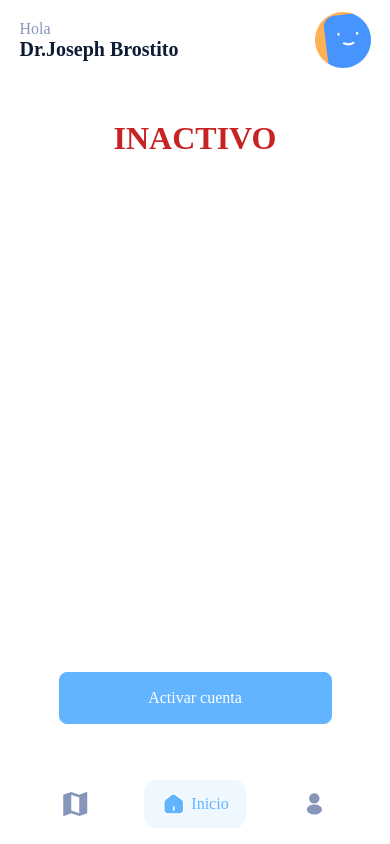
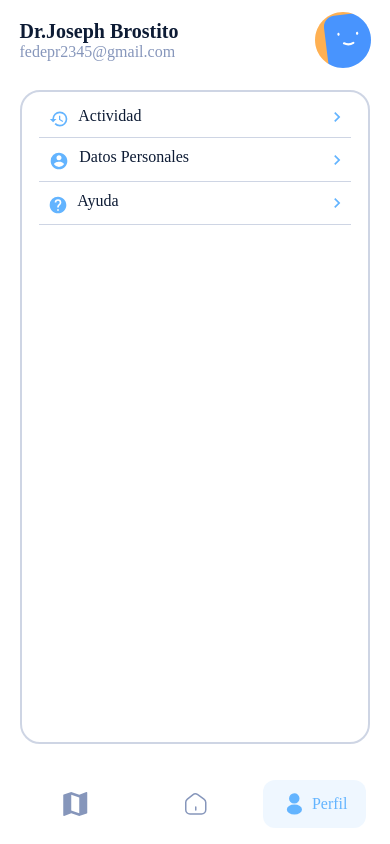
Before and after one commit to UrielSzw/medigo, a React Native app: screen / in a window 390 px wide. Built offline with nearby package versions, Linux system fonts and the light colour scheme.

Commit message:
informationDoc: Review

```diff
--- /dev/null
+++ b/src/components/Common/ProfileOption/ProfileOption.component.jsx
@@ -0,0 +1,19 @@
+import React from 'react';
+import {View, TouchableOpacity} from 'react-native';
+import {StyledText} from '../StyledText/StyledText.component';
+import {NextIcon} from '../../../assets';
+import {styles} from './ProfileOption.styles';
+
+export const ProfileOption = ({iconComponent, text, onPress}) => (
+  <View style={styles.wrapper}>
+    <TouchableOpacity onPress={onPress}>
+      <View style={styles.option}>
+        <View style={styles.optionText}>
+          {iconComponent}
+          <StyledText>{text}</StyledText>
+        </View>
+        <NextIcon />
+      </View>
+    </TouchableOpacity>
+  </View>
+);
--- /dev/null
+++ b/src/components/Common/ProfileOption/ProfileOption.styles.js
@@ -0,0 +1,21 @@
+import {StyleSheet} from 'react-native';
+import {theme} from '../../../theme/theme';
+
+export const styles = StyleSheet.create({
+  wrapper: {
+    width: '90%',
+    borderBottomWidth: 1,
+    borderColor: theme.colors.lightGrey,
+    padding: 10,
+    paddingLeft: 0,
+  },
+  option: {
+    flexDirection: 'row',
+    alignItems: 'center',
+    justifyContent: 'space-between',
+  },
+  optionText: {
+    flexDirection: 'row',
+    gap: 10,
+  },
+});
--- a/src/components/Common/WelcomePerfilHeader/WelcomePerfilHeader.component.jsx
+++ b/src/components/Common/WelcomePerfilHeader/WelcomePerfilHeader.component.jsx
@@ -4,16 +4,18 @@ import {StyledText} from '../StyledText/StyledText.component';
 import {DefaultProfile} from '../../../assets';
 import {styles} from './WelcomePerfilHeader.styles';
 
-export const WelcomePerfilHeader = ({username = 'User', email = 'email', profileIcon}) => {
+export const WelcomePerfilHeader = ({
+  username = 'User',
+  email = 'email',
+  profileIcon,
+}) => {
   return (
     <View style={styles.wrapper}>
       <View>
         <StyledText bold size="lg">
           {username}
         </StyledText>
-        <StyledText color="grey">
-          {email}
-        </StyledText>
+        <StyledText color="grey">{email}</StyledText>
       </View>
       {profileIcon ? profileIcon : <DefaultProfile />}
     </View>
--- a/src/components/Doctor/FooterDoc/FooterDoc.component.jsx
+++ b/src/components/Doctor/FooterDoc/FooterDoc.component.jsx
@@ -21,6 +21,10 @@ export const FooterDoc = ({current = 'home'}) => {
     });
   };
 
+  const handlePress = name => {
+    handleChangeSelection(name);
+  };
+
   return (
     <View style={styles.wrapper}>
       <TouchableOpacity
@@ -29,7 +33,7 @@ export const FooterDoc = ({current = 'home'}) => {
             ? {...styles.button, ...styles.selected}
             : styles.button
         }
-        onPress={() => handleChangeSelection('map')}>
+        onPress={() => handlePress('map')}>
         <MapIcon fill={selectedButton.map && '#63B4FF'} />
         {selectedButton.map && <StyledText color="blue">Mapa</StyledText>}
       </TouchableOpacity>
@@ -39,7 +43,7 @@ export const FooterDoc = ({current = 'home'}) => {
             ? {...styles.button, ...styles.selected}
             : styles.button
         }
-        onPress={() => handleChangeSelection('home')}>
+        onPress={() => handlePress('home')}>
         <HomeIcon fill={selectedButton.home && '#FFF'} />
         {selectedButton.home && <StyledText color="blue">Inicio</StyledText>}
       </TouchableOpacity>
@@ -49,7 +53,7 @@ export const FooterDoc = ({current = 'home'}) => {
             ? {...styles.button, ...styles.selected}
             : styles.button
         }
-        onPress={() => handleChangeSelection('profile')}>
+        onPress={() => handlePress('profile')}>
         <ProfileIcon fill={selectedButton.profile && '#63B4FF'} />
         {selectedButton.profile && <StyledText color="blue">Perfil</StyledText>}
       </TouchableOpacity>
--- a/src/components/index.js
+++ b/src/components/index.js
@@ -8,7 +8,8 @@ export * from './Common/WelcomeHeader/WelcomeHeader.component';
 export * from './Common/StyledModal/StyledModal.component';
 export * from './Common/UserDataItem/UserDataItem.component';
 export * from './Common/DropdownSelect/DropdownSelect.component';
+export * from './Common/WelcomePerfilHeader/WelcomePerfilHeader.component';
+export * from './Common/ProfileOption/ProfileOption.component';
 export * from './Doctor/DoctorListItem/DoctorListItem.component';
 export * from './Doctor/FooterDoc/FooterDoc.component';
 export * from './Patient/FooterPatient/FooterPatient.component';
-export * from './Common/WelcomePerfilHeader/WelcomePerfilHeader.component'
--- a/src/routes/routes.jsx
+++ b/src/routes/routes.jsx
@@ -8,6 +8,7 @@ import {
   RegisterDoc,
   HomeDoc,
   RegisterPat,
+  PerfilDoc,
 } from '../screens';
 import {PATHS} from './paths';
 
@@ -20,13 +21,14 @@ export const Routes = () => {
         screenOptions={{
           headerShown: false,
         }}
-        initialRouteName={PATHS.HOMEDOCTOR}>
+        initialRouteName={PATHS.PERFILDOCTOR}>
         <Stack.Screen name={PATHS.LOGIN} component={Login} />
         <Stack.Screen name={PATHS.REGISTER} component={Register} />
         <Stack.Screen name={PATHS.REGISTER_PAT} component={RegisterPat} />
         <Stack.Screen name={PATHS.REGISTERDOCTOR} component={RegisterDoc} />
         <Stack.Screen name={PATHS.HOMEPATIENT} component={HomePat} />
         <Stack.Screen name={PATHS.HOMEDOCTOR} component={HomeDoc} />
+        <Stack.Screen name={PATHS.PERFILDOCTOR} component={PerfilDoc} />
       </Stack.Navigator>
     </NavigationContainer>
   );
--- a/src/screens/Doctor/PerfilDoc/PerfilDoc.screen.jsx
+++ b/src/screens/Doctor/PerfilDoc/PerfilDoc.screen.jsx
@@ -1,58 +1,66 @@
+/* eslint-disable react-native/no-inline-styles */
 import React from 'react';
-import {View, TouchableOpacity, Alert } from 'react-native';
+import {View} from 'react-native';
 import {
   FooterDoc,
-    StyledText,
+  ProfileOption,
   WelcomePerfilHeader,
 } from '../../../components';
-import {HelpIcon, PersonalDataIcon, ActivityIcon, NextIcon} from '../../../assets'
+import {HelpIcon, PersonalDataIcon, ActivityIcon} from '../../../assets';
 import {styles} from './PerfilDoc.styles';
 
-const ProfileOption = ({ iconComponent, text, onPress }) => (
-    <View style={styles.profileItem}>
-        <TouchableOpacity onPress={onPress}>
-            <View style={styles.option}>
-                {iconComponent}
-                <StyledText style={styles.optionText}>{text}</StyledText>
-                <NextIcon/>
-            </View>
-        </TouchableOpacity>
-    </View>
-  );
+export const PerfilDoc = () => {
+  const handleActividadPress = () => {};
 
-export const PerfilDoc = () => {
-    const handleActividadPress = () => {
-    };
+  const handleDatosPersonalesPress = () => {};
 
-    const handleDatosPersonalesPress = () => {
-    };
-
-    const handleAyudaPress = () => {
-    };
+  const handleAyudaPress = () => {};
 
   return (
     <View style={styles.wrapper}>
-            <WelcomePerfilHeader username='Dr.Joseph Brostito' email='fedepr2345@gmail.com' />
+      <WelcomePerfilHeader
+        username="Dr.Joseph Brostito"
+        email="fedepr2345@gmail.com"
+      />
       <View style={styles.container}>
-                <View style={styles.profileContainer}>
         <ProfileOption
-                    iconComponent={<ActivityIcon style={styles.optionIcon} />}
+          iconComponent={
+            <ActivityIcon
+              style={{
+                marginTop: 4,
+                marginLeft: 10,
+              }}
+            />
+          }
           text="Actividad"
           onPress={handleActividadPress}
         />
         <ProfileOption
-                    iconComponent={<PersonalDataIcon style={styles.optionIcon} />}
+          iconComponent={
+            <PersonalDataIcon
+              style={{
+                marginTop: 3,
+                marginLeft: 10,
+              }}
+            />
+          }
           text="Datos Personales"
           onPress={handleDatosPersonalesPress}
         />
         <ProfileOption
-                    iconComponent={<HelpIcon style={styles.optionIcon} />}
+          iconComponent={
+            <HelpIcon
+              style={{
+                marginTop: 4,
+                marginLeft: 10,
+              }}
+            />
+          }
           text="Ayuda"
           onPress={handleAyudaPress}
         />
       </View>
-            </View>
-            <FooterDoc current='profile' />
+      <FooterDoc current="profile" />
     </View>
   );
 };
--- a/src/screens/Doctor/PerfilDoc/PerfilDoc.styles.js
+++ b/src/screens/Doctor/PerfilDoc/PerfilDoc.styles.js
@@ -10,34 +10,11 @@ export const styles = StyleSheet.create({
   },
   container: {
     flex: 1,
-  },
-  profileContainer: {
-    flex: 1,
-    flexWrap: 'wrap',
     borderRadius: 20,
-    borderColor: theme.colors.borderColor,
+    borderColor: theme.colors.lightGrey,
     borderWidth: 2,
     margin: 20,
-  },
-  profileItem: {
-    width: '90%',
-    borderBottomWidth: 1,
-    borderColor: theme.colors.borderColor,
-    marginLeft: 15,
-    margin: 10
-  },
-  option: {
-    flexDirection: 'row',
-    marginVertical: 5,
-    paddingHorizontal: 10,
-  },
-  optionIcon: {
-    marginTop: 3,
-    marginLeft: 10,
-  },
-  optionText: {
-    flex: 1,
-    marginLeft: 7,
-    marginBottom: 5,
+    alignItems: 'center',
+    paddingTop: 5,
   },
 });
--- a/src/theme/theme.js
+++ b/src/theme/theme.js
@@ -7,7 +7,7 @@ export const theme = {
     red: '#C72323',
     green: '#3AC723',
     orange: '#FEB052',
-    borderColor: '#d6d6d4'
+    lightGrey: 'rgba(134, 150, 187, 0.4)',
   },
   fontSize: {
     xl: 32,
```
Lines whose indentation alone changed are shown as unchanged.
